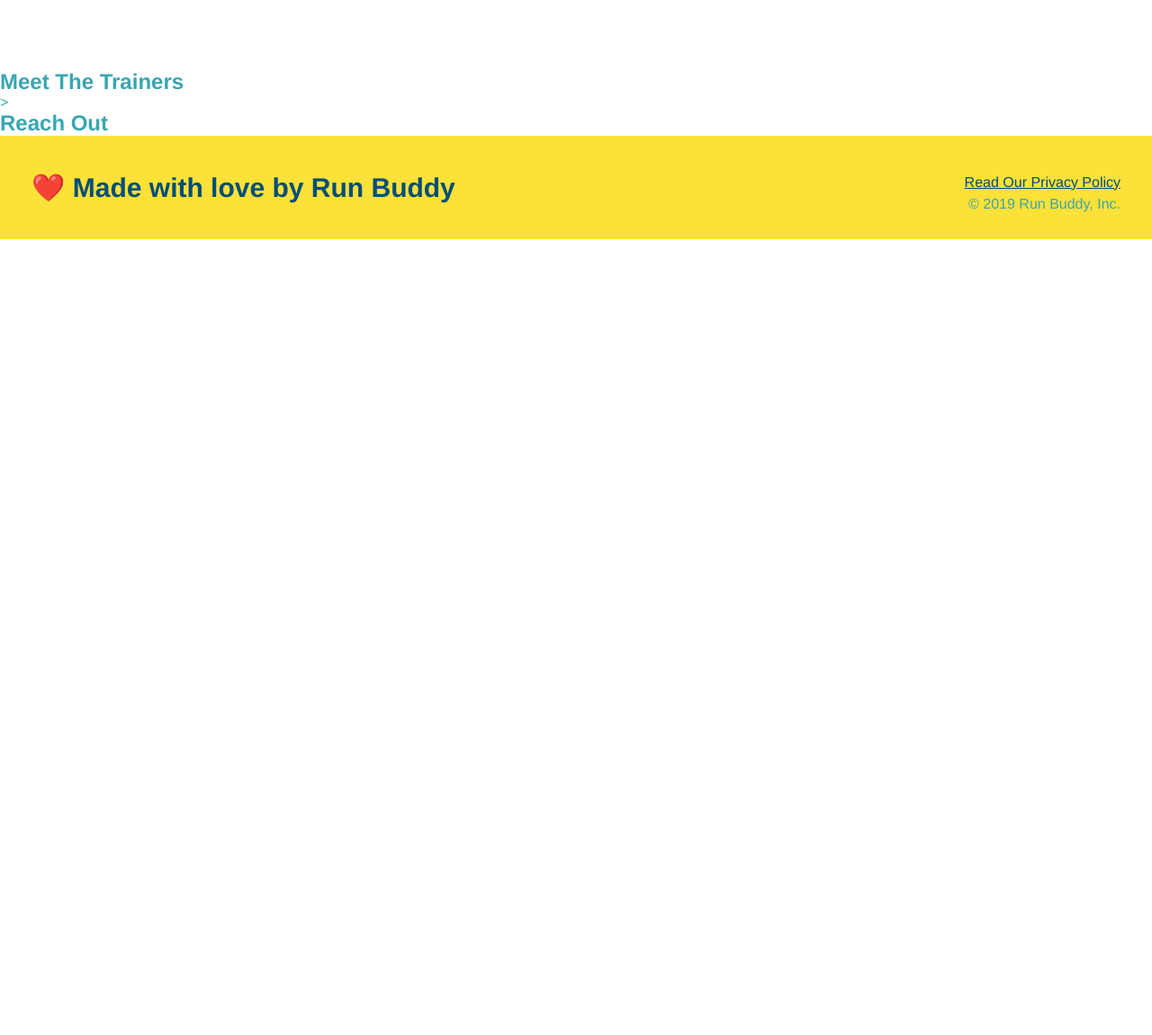
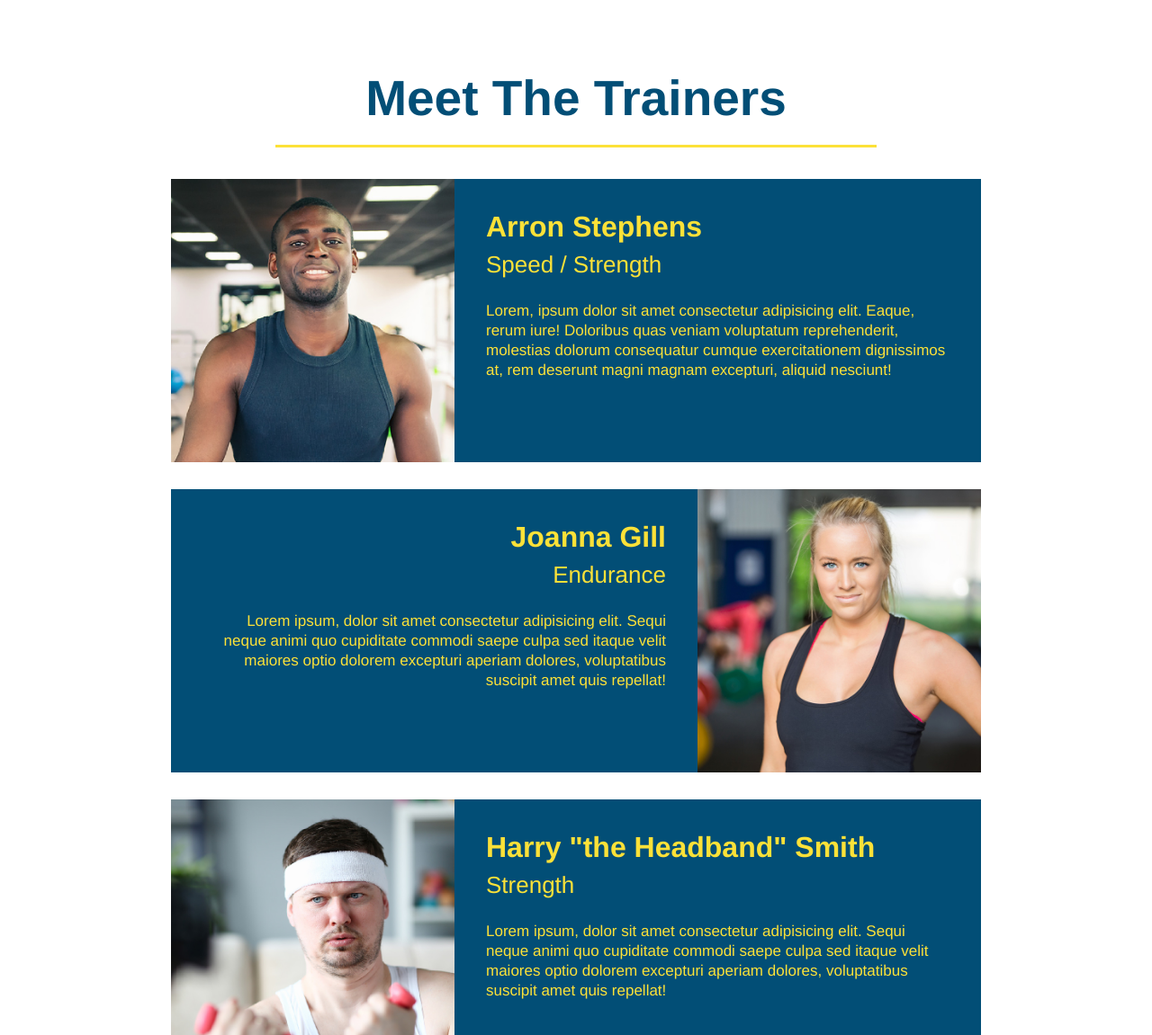
Before and after one commit to Clayton-Andersen/run-buddy, a plain HTML site: page index.html in a window 1280 px wide. Shown: the part 2480-3631 px from the top of the page at 90% size. Before the commit the page ends 2746 px from the top, so only its background shows below. Drawn offline with Linux system fonts and the light colour scheme.

Commit message:
finished meet trainers section

```diff
--- a/assets/css/style.css
+++ b/assets/css/style.css
@@ -186,3 +186,50 @@
 .steps span {
   font-size: 38px;
 }
+
+.trainers {
+  text-align: center;
+}
+
+.trainer {
+  width: 900px;
+  margin: 0 auto 30px auto;
+  background: #024e76;
+  color: #fce138;
+  overflow: auto;
+}
+
+.trainer img {
+  width: 35%;
+  float: left;
+}
+
+.trainer-bio {
+  padding: 35px;
+  float: left;
+  width: 65%;
+}
+
+.text-left {
+  text-align: left;
+}
+
+.text-right {
+  text-align: right;
+}
+
+.trainer-bio h3 {
+  font-size: 32px;
+  margin-bottom: 8px;
+}
+
+.trainer-bio h4 {
+  font-weight: lighter;
+  font-size: 26px;
+  margin-bottom: 25px;
+}
+
+.trainer-bio p {
+  font-size: 17px;
+  line-height: 1.3;
+}
--- a/index.html
+++ b/index.html
@@ -102,8 +102,45 @@
     </section>
 
     <!-- "meet the trainers" section -->
-    <section>
-        <h2>Meet The Trainers</h2>>
+    <section id="your-trainers" class="trainers">
+        <h2 class="section-title primary-border">
+            Meet The Trainers
+        </h2>
+        <article class="trainer">
+            <img src="./assets/images/trainer-1.jpg" alt="Arron Stephens in his workout cloths ready to pump iron" />
+            <div class="trainer-bio text-left">
+                <h3>Arron Stephens</h3>
+                <h4>Speed / Strength</h4>
+                <p>
+                    Lorem, ipsum dolor sit amet consectetur adipisicing elit. Eaque, rerum iure! Doloribus quas veniam voluptatum reprehenderit, molestias dolorum consequatur cumque exercitationem dignissimos at, rem deserunt magni magnam excepturi, aliquid nesciunt!
+                </p>
+            </div>
+        </article>
+                <!-- second trainer bio -->
+        <article class="trainer">
+            <div class="trainer-bio text-right">
+            <h3>Joanna Gill</h3>
+            <h4>Endurance</h4>
+            <p>
+                Lorem ipsum, dolor sit amet consectetur adipisicing elit. Sequi neque animi quo cupiditate commodi saepe culpa sed
+                itaque velit maiores optio dolorem excepturi aperiam dolores, voluptatibus suscipit amet quis repellat!
+            </p>
+            </div>
+            <img src="./assets/images/trainer-2.jpg" alt="Joanna Gill cooling off after a workout" />
+        </article>
+
+        <!-- third trainer bio -->
+        <article class="trainer">
+            <img src="./assets/images/trainer-3.jpg" alt="Harry Smith wearing a headband and lifting comically small pink weights" />
+            <div class="trainer-bio text-left">
+            <h3>Harry "the Headband" Smith</h3>
+            <h4>Strength</h4>
+            <p>
+                Lorem ipsum, dolor sit amet consectetur adipisicing elit. Sequi neque animi quo cupiditate commodi saepe culpa sed
+                itaque velit maiores optio dolorem excepturi aperiam dolores, voluptatibus suscipit amet quis repellat!
+            </p>
+            </div>
+        </article>
     </section>
 
     <!-- "reach out" section -->
```
Also changed, not shown: assets/images/trainer-1.jpg (added), assets/images/trainer-2.jpg (added), assets/images/trainer-3.jpg (added).
